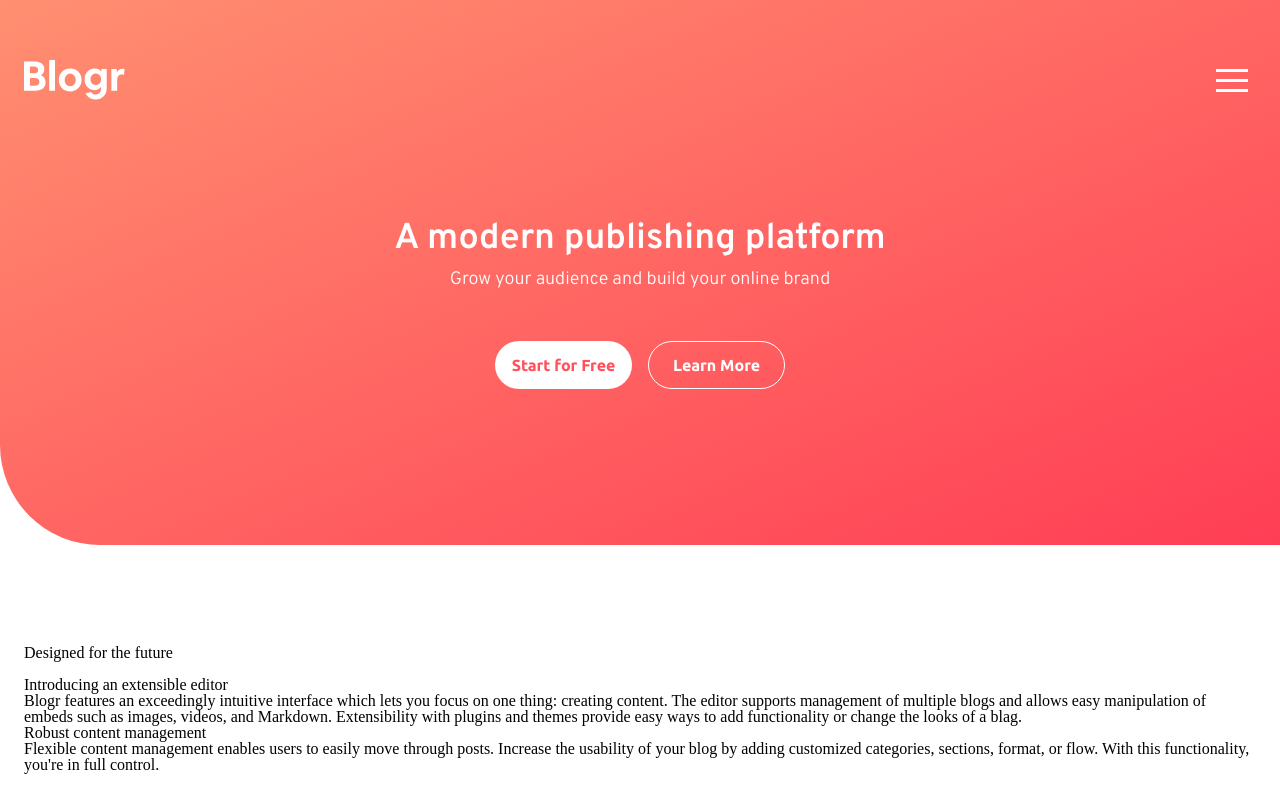
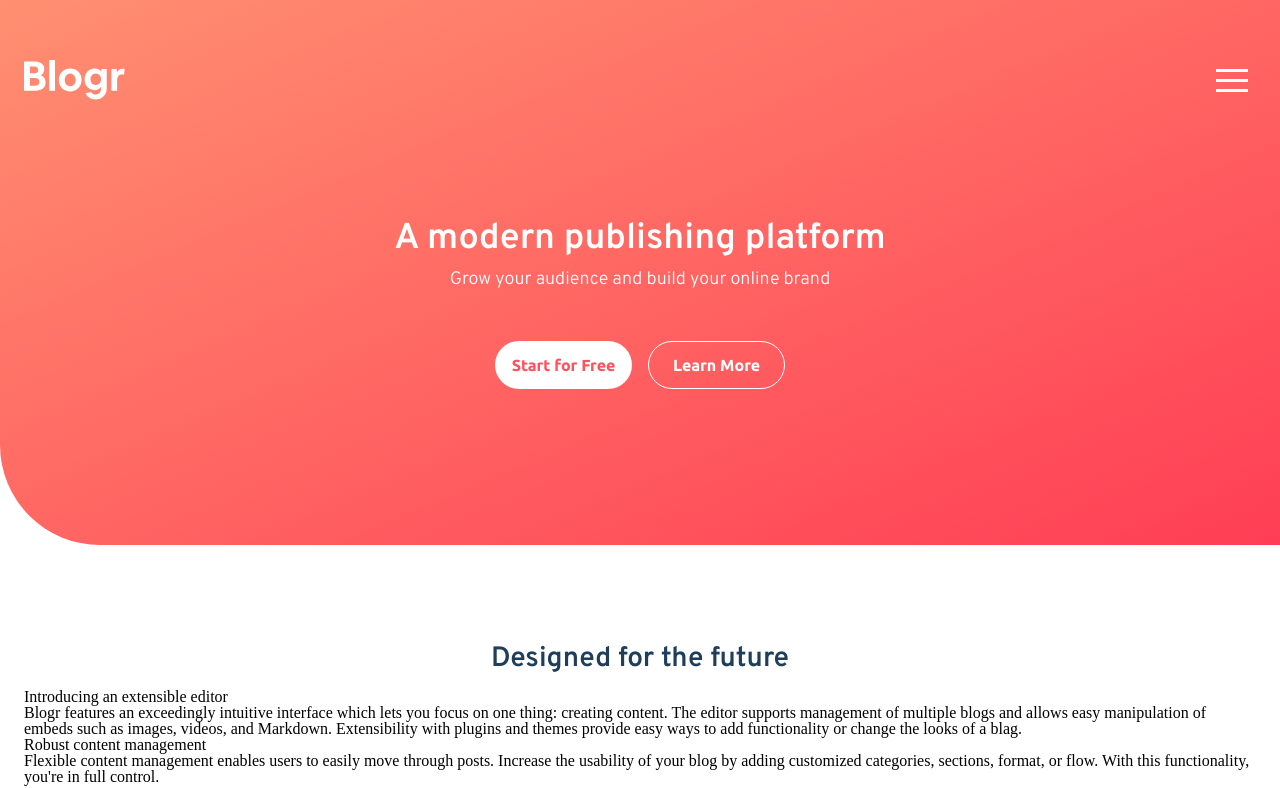
Before and after one commit to romofel/fm-blogr_landing_page, a React (Create React App) app: page / in a window 1280 px wide. Shown: the top 788 px of the page. Built offline with nearby package versions, Linux system fonts and the light colour scheme.

Commit message:
Add styling classes for the hero and heading of the future section

```diff
--- a/src/App.js
+++ b/src/App.js
@@ -96,8 +96,8 @@ function SectionLanding() {
 function SectionFuture() {
   return (
     <section id="future">
-      <h1>Designed for the future</h1>
-      <div>
+      <h1 className="future-heading">Designed for the future</h1>
+      <div className="future-hero">
         <img src="" alt="" />
       </div>
       <h2>Introducing an extensible editor</h2>
```
